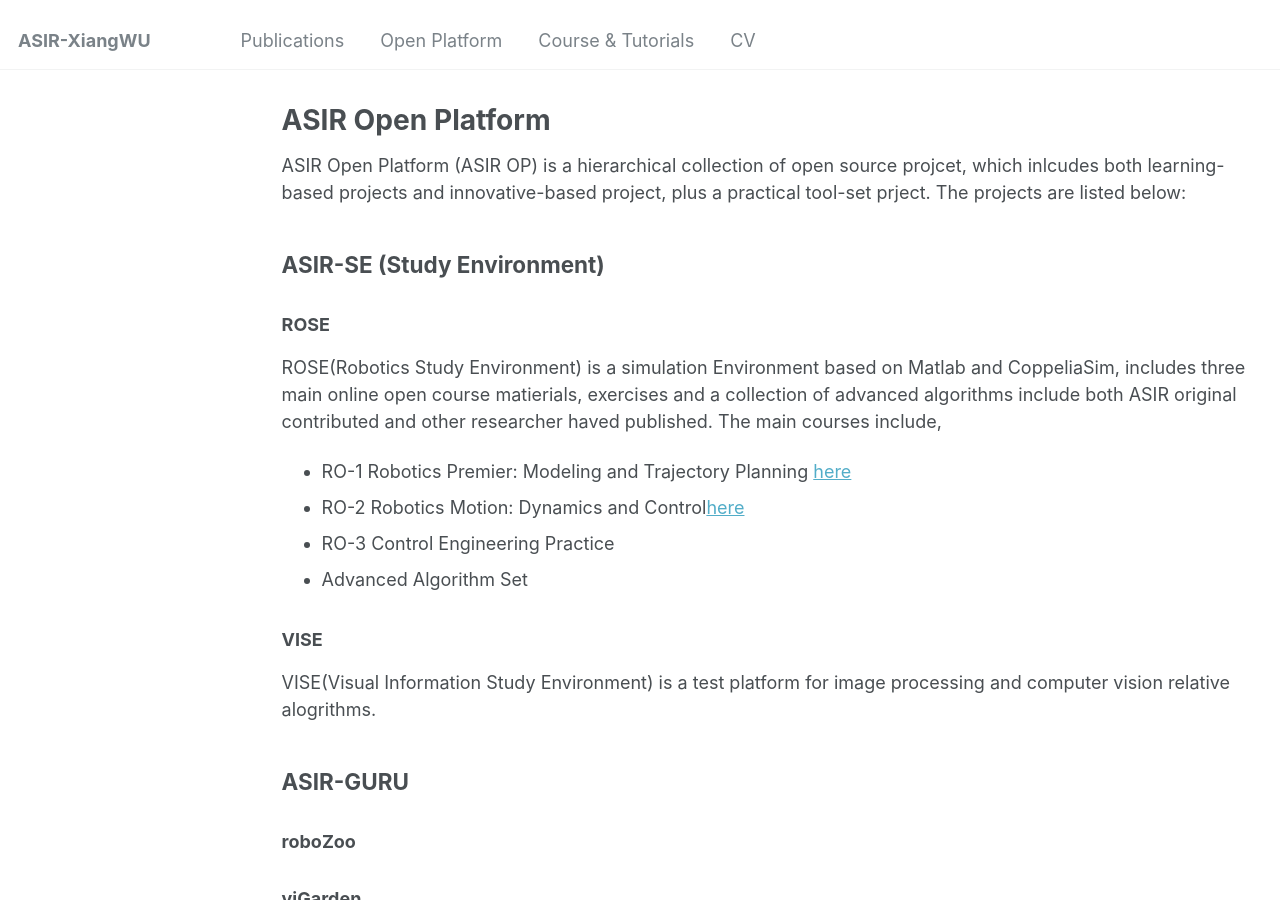
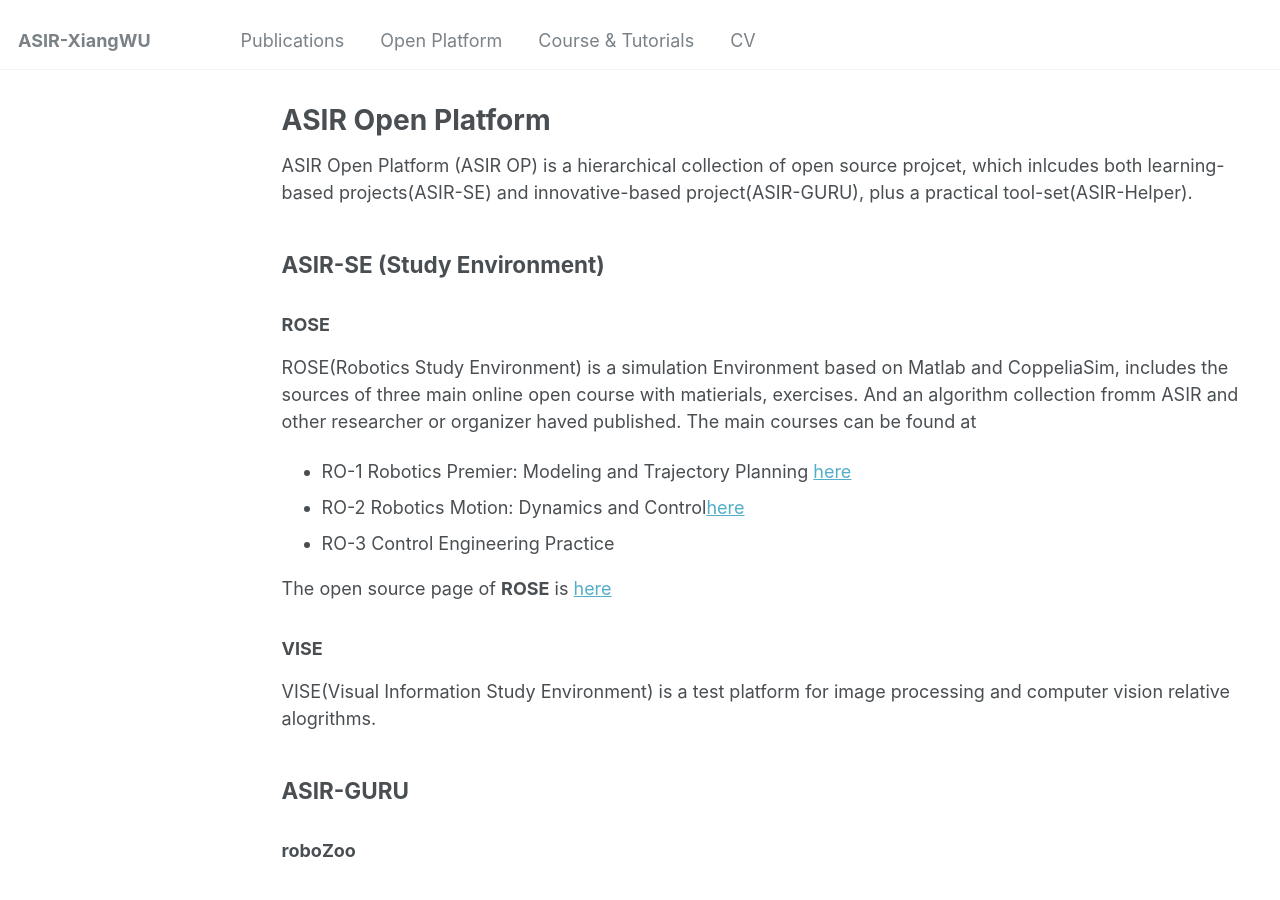
Before and after one commit to xiangwu/xiangwu.github.io, a Jekyll site: the page built from _pages/op.md, in a window 1280 px wide and 900 px high. Built offline with Jekyll 4.4.1, drawn with Linux system fonts in a browser that asks for light colours.

Commit message:
Update op.md

```diff
--- a/_pages/op.md
+++ b/_pages/op.md
@@ -9,17 +9,18 @@ redirect_from:
 {% include base_path %}
 
 
-ASIR Open Platform (ASIR OP) is a hierarchical collection of open source projcet, which inlcudes both learning-based projects and innovative-based project, plus a practical tool-set prject.
-The projects are listed below:
+ASIR Open Platform (ASIR OP) is a hierarchical collection of open source projcet, which inlcudes both learning-based projects(ASIR-SE) and innovative-based project(ASIR-GURU), plus a practical tool-set(ASIR-Helper).
 
 ## ASIR-SE (Study Environment)
 ### ROSE
-ROSE(Robotics Study Environment) is a simulation Environment based on Matlab and CoppeliaSim, includes three main online open course matierials, exercises and a collection of advanced algorithms include both ASIR original contributed and other researcher haved published.
-The main courses include,
+ROSE(Robotics Study Environment) is a simulation Environment based on Matlab and CoppeliaSim, includes the sources of three main online open course with matierials, exercises.
+And an algorithm collection fromm ASIR and other researcher or organizer haved published.
+The main courses can be found at
 - RO-1 Robotics Premier: Modeling and Trajectory Planning [here](/teaching/ro1-2025)
 - RO-2 Robotics Motion: Dynamics and Control[here](/teaching/ro1-2025)
 - RO-3 Control Engineering Practice
-- Advanced Algorithm Set
+
+The open source page of **ROSE** is [here]()
 
 ### VISE
 VISE(Visual Information Study Environment) is a test platform for image processing and computer vision relative alogrithms.
```
